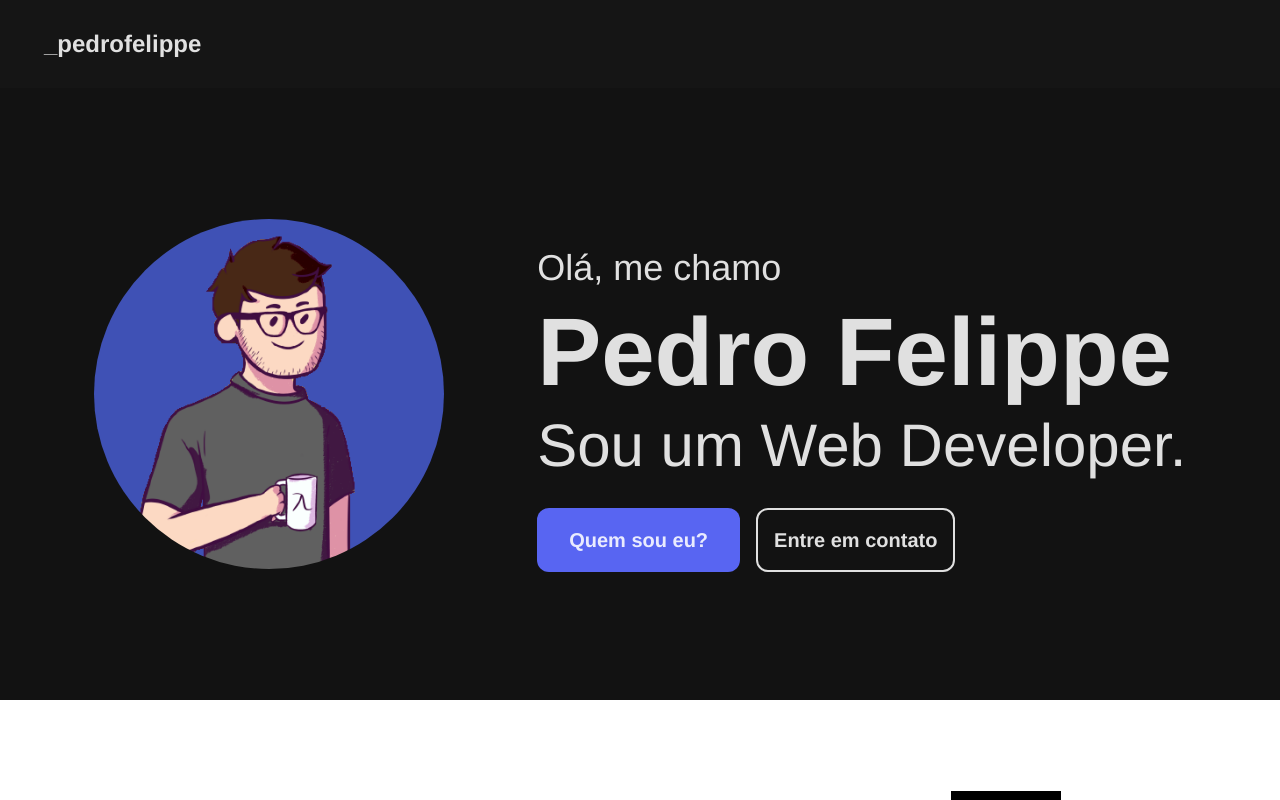
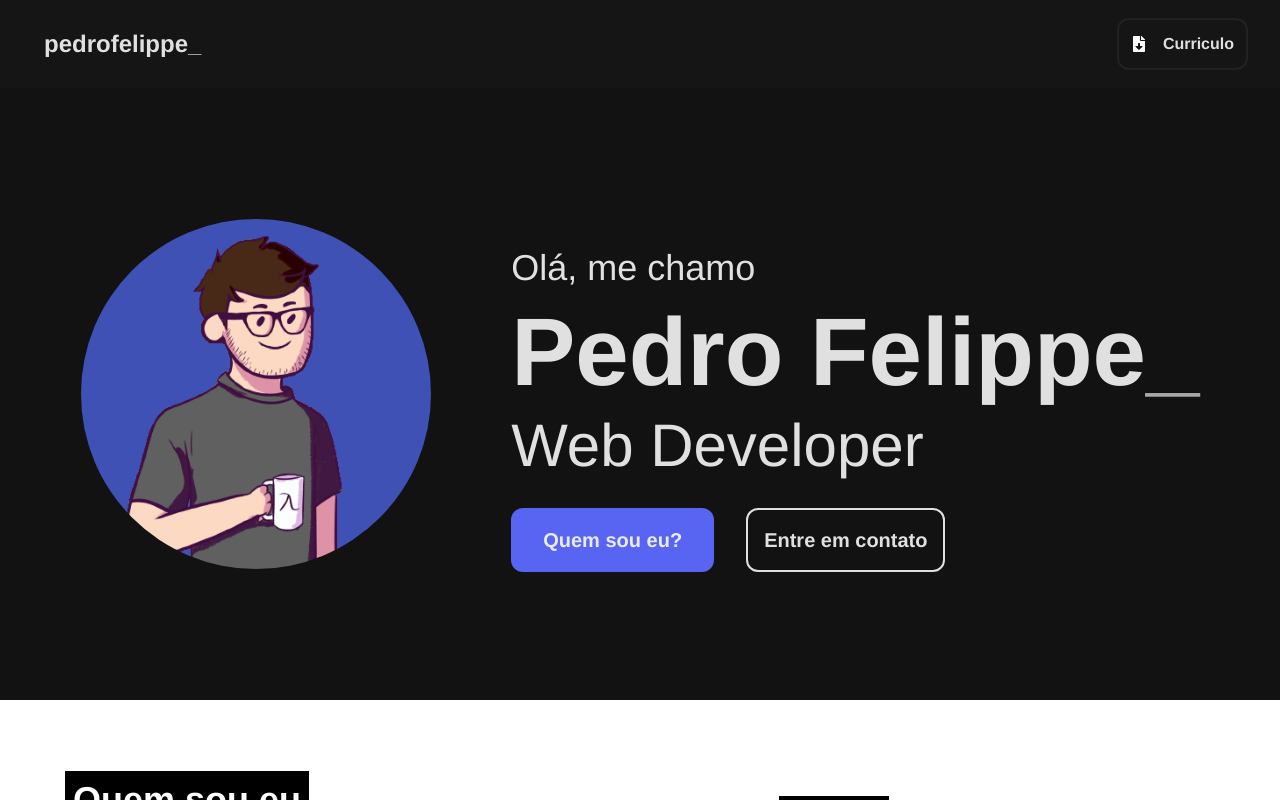
Before and after one commit to pefelippe/Portfolio, a Next.js app: page / in a window 1280 px wide. Built offline with nearby package versions, Linux system fonts and the light colour scheme.

Commit message:
feat/ add animation.

```diff
--- a/src/components/Header.tsx
+++ b/src/components/Header.tsx
@@ -1,6 +1,7 @@
 import { motion } from "framer-motion";
 import Link from "next/link";
 import React from "react";
+import { FaFileDownload } from "react-icons/fa";
 
 type Props = {};
 
@@ -13,14 +14,20 @@ export default function Header({}: Props) {
           y: -50,
         }}
         animate={{ opacity: 1, y: 0 }}
-        transition={{ duration: 1.5 }}
+        transition={{ duration: 2 }}
         className="mx-auto flex items-center justify-between max-w-7xl  "
       >
         <Link href="#hero">
           <span className="logoBtn">
-            <p className="animate-pulse">_</p>pedrofelippe
+            pedrofelippe<p className="animate-pulse">_</p>
           </span>
         </Link>
+        <a
+          href="https://drive.google.com/file/d/1myzekVeAuc6z-zFfHRZ9Sy-mKLkQ1oLK/view?usp=sharing"
+          className="border-2 border-[#222] hover:border-[#fff] hover:text-[#a7a7a7] rounded-xl transition-all flex gap-4  justify-center items-center p-3 font-semibold"
+        >
+          <FaFileDownload className=" text-[#fff]  " /> Curriculo
+        </a>
       </motion.nav>
     </header>
   );
--- a/src/components/MessageForm.tsx
+++ b/src/components/MessageForm.tsx
@@ -1,3 +1,4 @@
+import { motion } from "framer-motion";
 import React from "react";
 import { useForm } from "react-hook-form";
 import { SubmitHandler } from "react-hook-form/dist/types";
@@ -44,9 +45,16 @@ export default function MessageForm({}: Inputs) {
         placeholder="Mensagem"
         className="contactInput h-40"
       />
-      <button className="bg-[#F7AB0A] w-auto rounded-lg py-5 px-10 hover:underline  text-black font-bold text-xl hover:bg-[#F7AB0A]/90 text-[#1c1c1c] transition-all">
+      <motion.button
+        whileHover={{
+          scale: 1.1,
+          transition: { duration: 0.1 },
+        }}
+        whileTap={{ scale: 0.9 }}
+        className="bg-[#F7AB0A] w-fit mx-auto rounded-lg py-5 px-10 hover:underline  text-black font-bold text-xl hover:bg-[#F7AB0A]/90 text-[#1c1c1c] transition-all"
+      >
         Enviar Mensagem
-      </button>
+      </motion.button>
     </form>
   );
 }
--- a/src/components/Skill.tsx
+++ b/src/components/Skill.tsx
@@ -10,7 +10,7 @@ function Skill({ directionLeft }: Image) {
     <div className="group relative flex cursor-pointer">
       <motion.img
         src="https://png.pngtree.com/png-vector/20190223/ourmid/pngtree-vector-picture-icon-png-image_695350.jpg"
-        className="rounded-full border border-gray-500 object-cover w-24 h-24 xl:w-28 xl:h-28 filter group-hover:grayscale"
+        className="rounded-full border border-gray-500 object-cover w-24 h-24  filter group-hover:grayscale"
       />
     </div>
   );
--- a/src/content/About.tsx
+++ b/src/content/About.tsx
@@ -9,10 +9,20 @@ type Props = {};
 function About({}: Props) {
   return (
     <div
-      className="flex flex-col  xl:flex-row  justify-between items-center text-left  py-20 max-lg-px-5 mx-5 xl:mx-auto
-       max-w-7xl  "
+      className="flex flex-col  xl:flex-row  justify-around  text-left  py-20 max-lg-px-5 mx-5 xl:mx-auto
+       max-w-7xl  max-xl:space-y-6"
     >
-      <div className="flex flex-col space-y-8 justify-center  max-w-2xl max-lg:items-center">
+      <motion.div
+        initial={{
+          opacity: 0,
+          x: -200,
+        }}
+        whileInView={{ opacity: 1, x: 0 }}
+        transition={{
+          duration: 2.5,
+        }}
+        className="flex flex-col max-xl:items-center justify-between  max-w-xl  h-[450px]"
+      >
         <h4 className="text-4xl font-semibold ">
           <span className="underline bg-[#000] text-[#fff] p-2 ">
             Quem sou eu
@@ -20,14 +30,28 @@ function About({}: Props) {
         </h4>
 
         <p className="text-base md:text-xl max-lg:pl-[20px]">
-          Sou um Web Developer com experiência em implementar componentes de
-          interface de usuário responsivos e de qualidade. <br />
+          Tenho experiência em implementar componentes de interface de usuário
+          responsivos e de qualidade. <br />
           <br />
           Consigo me comunicar bem em inglês (nível C2), sendo acostumado a
           participarem reuniões em inglês com membros de vários países.
           <br />
+          <br />
+          Atuo como Web Developer no{" "}
+          <a
+            href="https://www.atlantico.com.br/"
+            className="font-semibold underline text-[#5865f2]"
+          >
+            Instituto Atlântico
+          </a>
+          .
         </p>
-        <nav className="flex justify-start items-start  gap-5  pb-10">
+
+        <nav className="flex flex-col justify-start items-start  ">
+          <h3 className="text-4xl font-semibold underline bg-[#000] text-[#fff] p-2 ">
+            Redes Sociais{" "}
+          </h3>
+          <div className="flex gap-5 pt-4">
             <a
               href="https://github.com/pefelippe"
               className="border-2 border-[#fff] hover:border-[#222] p-2 rounded-xl transition-all"
@@ -40,14 +64,9 @@ function About({}: Props) {
             >
               <FaLinkedinIn className="socialMediaIcon " />
             </a>
-          <a
-            href=""
-            className="border-2 border-[#fff] hover:border-[#222] p-2 rounded-xl transition-all"
-          >
-            <FaFileDownload className="socialMediaIcon " />
-          </a>
+          </div>
         </nav>
-      </div>
+      </motion.div>
 
       <motion.div
         initial={{
@@ -56,11 +75,11 @@ function About({}: Props) {
         }}
         whileInView={{ opacity: 1, x: 0 }}
         transition={{
-          duration: 1.5,
+          duration: 2.5,
         }}
-        className="flex flex-col overflow-hidden text-[#FFFFFFDE] p-5 rounded-xl space-y-8  justify-center "
+        className="flex flex-col  max-xl:items-center justify-center overflow-hidden text-[#FFFFFFDE] max-w-xl space-y-8 "
       >
-        <h4 className="text-4xl font-semibold mx-auto">
+        <h4 className="text-4xl font-semibold p-2">
           <span className="underline bg-[#000] text-[#fff] p-2 ">Skills</span>
         </h4>
         <div className="grid grid-cols-4 md:grid-cols-6  xl:grid-cols-4 gap-5 max-lg:pt-5">
--- a/src/content/Hero.tsx
+++ b/src/content/Hero.tsx
@@ -1,9 +1,6 @@
 import { motion } from "framer-motion";
 import Image from "next/image";
 import React from "react";
-
-import ImageAvatar from "../../public/assets/avatar-pdr.png";
-import AnimatedText from "../components/AnimatedText";
 
 export default function Hero() {
   const heroText = [
@@ -19,41 +16,67 @@ export default function Hero() {
   ];
 
   return (
-    <motion.div
-      initial={{ opacity: 0, y: 50 }}
-      animate={{ y: 0, opacity: 1 }}
-      transition={{ delay: 1, duration: 1.5 }}
-      className=" flex flex-col items-center md:flex-row justify-evenly  text-center md:text-left mx-auto py-10 md:py-32  max-w-7xl space-y-8"
-    >
-      <Image
+    <motion.div className=" flex flex-col items-center md:flex-row justify-evenly  text-center md:text-left mx-auto py-10 md:py-32  max-w-7xl space-y-8">
+      <motion.img
         alt="avatar-pefelippe"
-        src={ImageAvatar}
+        src="assets/avatar-pdr.png"
         height={350}
         width={350}
+        animate={{
+          scale: [1, 1.3, 1],
+          rotate: [0, 0, 0],
+          x: 0,
+        }}
+        initial={{
+          x: 0,
+        }}
+        transition={{
+          duration: 2.25,
+          ease: "easeInOut",
+        }}
         className="rounded-full h-[250px] w-[250px] lg:h-[350px] lg:w-[350px]"
       />
-      <div className="relative flex flex-col  space-y-8">
+      <motion.div
+        initial={{ opacity: 0 }}
+        animate={{ opacity: 1 }}
+        transition={{ delay: 1.5, duration: 2.5 }}
+        className="relative flex flex-col  space-y-8"
+      >
         <div className="space-y-4">
           <h2 className="text-3xl lg:text-4xl">Olá, me chamo</h2>
 
-          <h1 className="text-6xl lg:text-8xl font-semibold">Pedro Felippe</h1>
-          <p className="text-4xl lg:text-6xl ">Sou um Web Developer.</p>
+          <h1 className="text-6xl lg:text-8xl font-semibold">
+            Pedro Felippe<span className="animate-pulse">_</span>
+          </h1>
+
+          <p className="text-4xl lg:text-6xl ">Web Developer</p>
         </div>
 
-        <div className="flex gap-4">
-          <button className=" w-fit p-4 px-8  bg-[#5865f2] hover:bg-[#5865f2]/70 transition-all rounded-xl font-semibold text-xl mx-auto md:mx-0">
+        <div className="flex gap-8">
+          <motion.button
+            whileHover={{
+              scale: 1.1,
+              transition: { duration: 0.1 },
+            }}
+            whileTap={{ scale: 0.9 }}
+            className=" w-fit p-4 px-8  bg-[#5865f2] hover:bg-[#5865f2]/70 transition-all hover:underline rounded-xl font-semibold text-xl mx-auto md:mx-0"
+          >
             <a href="#about">Quem sou eu?</a>
-          </button>
+          </motion.button>
 
-          <button
+          <motion.button
+            whileHover={{
+              scale: 1.1,
+              transition: { duration: 0.1 },
+            }}
             className=" w-fit p-4 px-4 border-2
-            hover:border-[#5865f2]/70 hover:text-[#5865f2]/70 transition-all
+            hover:border-[#5865f2]/70 hover:text-[#5865f2]/70 transition-all hover:underline
             rounded-xl font-semibold text-xl mx-auto md:mx-0"
           >
-            <a href="#about">Entre em contato</a>
-          </button>
+            <a href="#contact">Entre em contato</a>
+          </motion.button>
         </div>
-      </div>
+      </motion.div>
     </motion.div>
   );
 }
--- a/src/content/Skills.tsx
+++ b/src/content/Skills.tsx
@@ -25,21 +25,6 @@ function Skills({}: Props) {
           <Skill />
           <Skill />
           <Skill />
-          <Skill />
-          <Skill />
-          <Skill />
-          <Skill />
-          <Skill />
-          <Skill />
-          <Skill />
-          <Skill />
-          <Skill />
-          <Skill />
-          <Skill />
-          <Skill />
-          <Skill />
-          <Skill />
-          <Skill />
         </div>
       </motion.div>
     </div>
```
Lines whose indentation alone changed are shown as unchanged.
